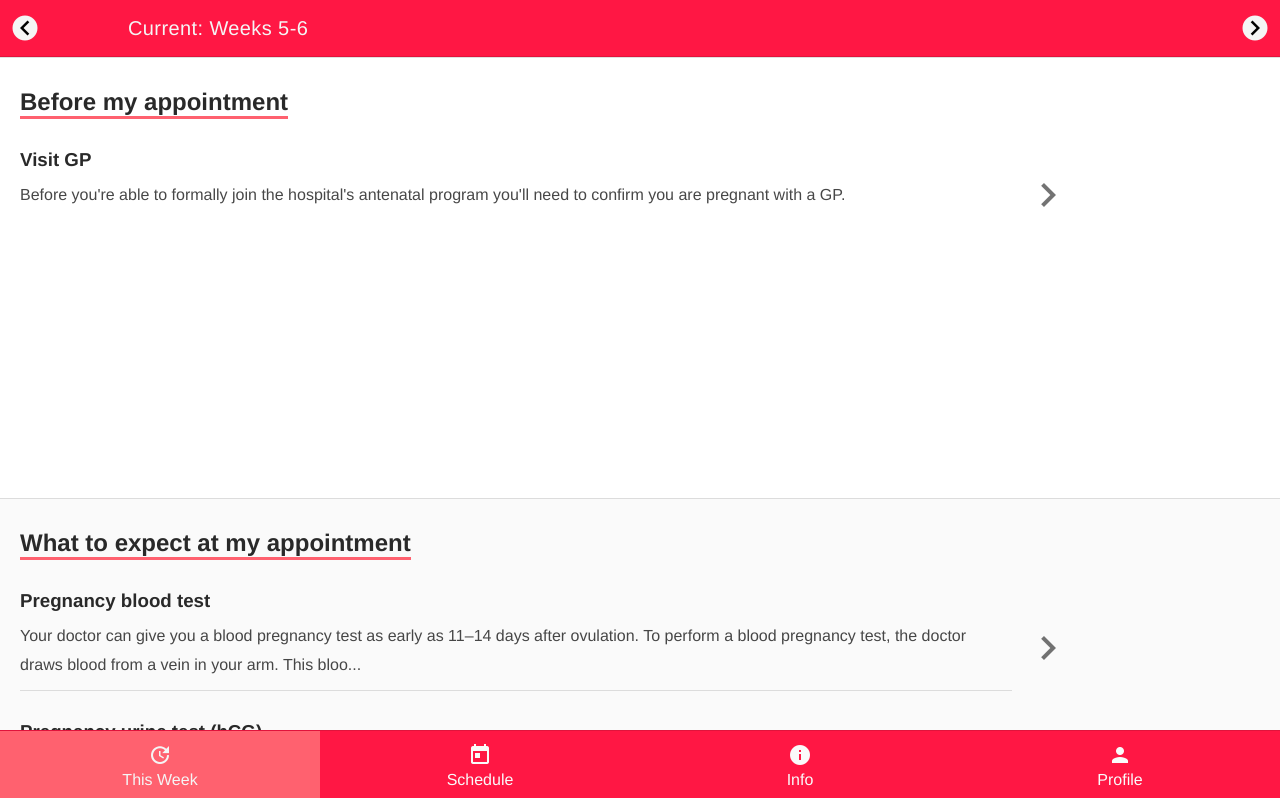
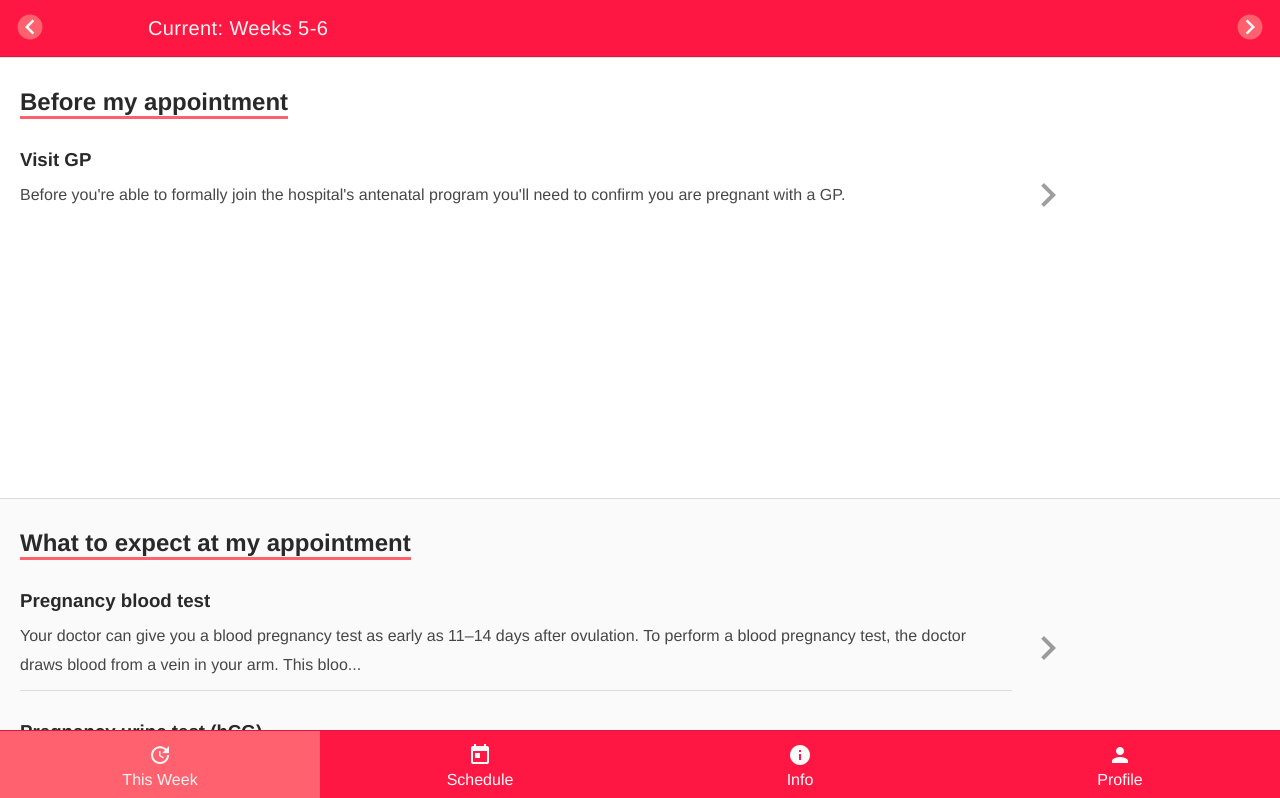
Before and after one commit to DarkPurple141/pregnant-now-what-prototype, a Vue app: page / in a window 1280 px wide. Shown: the top 798 px of the page. Built offline with nearby package versions, Linux system fonts and the light colour scheme.

Commit message:
first prototype v1

```diff
--- a/src/assets/icon.less
+++ b/src/assets/icon.less
@@ -2,7 +2,7 @@
 
 .icon {
    font-size: 3em;
-   color: @icons-active;
+   color: @icons;
 }
 
 .icon-container {
@@ -11,5 +11,5 @@
 }
 
 .icon:hover {
-   color: @icons;
+   color: @icons-active;
 }
--- a/src/components/AppHeader.vue
+++ b/src/components/AppHeader.vue
@@ -51,13 +51,17 @@ nav {
    width: 10%;
 }
 
+.icon-bottom {
+   color: @primary-color-light;
+}
+
 .icon-container {
-   top: 8px;
+   top: 7px;
    right: 10px;
 }
 
 .icon-top {
-   color: black;
+   color: @grey-light;
 }
 
 .icon-left {
@@ -70,6 +74,7 @@ nav {
 
 .current {
    width: 80%;
+   padding: 0 25px;
 }
 
 header div {
@@ -77,7 +82,7 @@ header div {
   line-height: 1;
   letter-spacing: .02em;
   font-weight: 400;
-  padding: 5px 0px;
+  padding: 5px;
 }
 
 </style>
--- a/src/components/Card.vue
+++ b/src/components/Card.vue
@@ -14,13 +14,13 @@
             <sub-card :toggle="toggleTarget" v-for="item in card.content.todo.words" :key="item.header" :item="item"/>
          </article>
       </section>
-   <section v-else  :key="'More'">
+      <section v-else :key="'More'">
          <article class="card-article card">
             <h2 class="card-article-header">{{ toggle.target.header }}</h2>
             <p>{{toggle.target.description}}</p>
-         <div class="icon-container" @click="toggleTarget()">
-            <i class="material-icons icon">keyboard_arrow_left</i>
-         </div>
+            <circle-icon @click.native="toggleTarget()">
+               <i class="material-icons icon-size">replay</i>
+            </circle-icon>
          </article>
       </section>
    </transition>
@@ -28,6 +28,7 @@
 
 <script>
 import SubCard from '@/components/SubCard'
+import CircleIcon from '@/components/CircleIcon'
 
 export default {
    props: {
@@ -47,7 +48,8 @@ export default {
    },
 
    components: {
-      SubCard
+      SubCard,
+      CircleIcon
    },
 
    methods: {
@@ -98,10 +100,6 @@ export default {
    border-bottom: 3px solid @primary-color-light;
 }
 
-.icon-container {
-   left: 40%;
-   top: 50%;
-}
 
 article:nth-child(even) {
    background-color: @grey-light;
--- /dev/null
+++ b/src/components/CircleIcon.vue
@@ -0,0 +1,42 @@
+<template lang="html">
+   <div class="outer">
+      <div class="icon-container icon-bottom">
+         <i class="material-icons icon-size-large">brightness_1</i>
+      </div>
+      <div class="icon-container icon-top">
+         <slot></slot>
+      </div>
+   </div>
+</template>
+
+<style lang="less" scoped>
+@import '../assets/colors.less';
+@import '../assets/icon.less';
+
+.outer {
+   width: 10%;
+   position: relative;
+   margin: auto;
+}
+
+.icon-size {
+   font-size: 4em;
+}
+
+.icon-size-large {
+   font-size: 8em;
+}
+
+.icon-bottom {
+   top: -2em;
+   left: -2em;
+   color: @secondary-color;
+}
+
+.icon-top {
+   top: 0;
+   left: 0;
+   color: @grey;
+}
+
+</style>
```
Also changed, not shown: 11 other files (tests, documents, lock files or other folders). Lines whose indentation alone changed are shown as unchanged.
